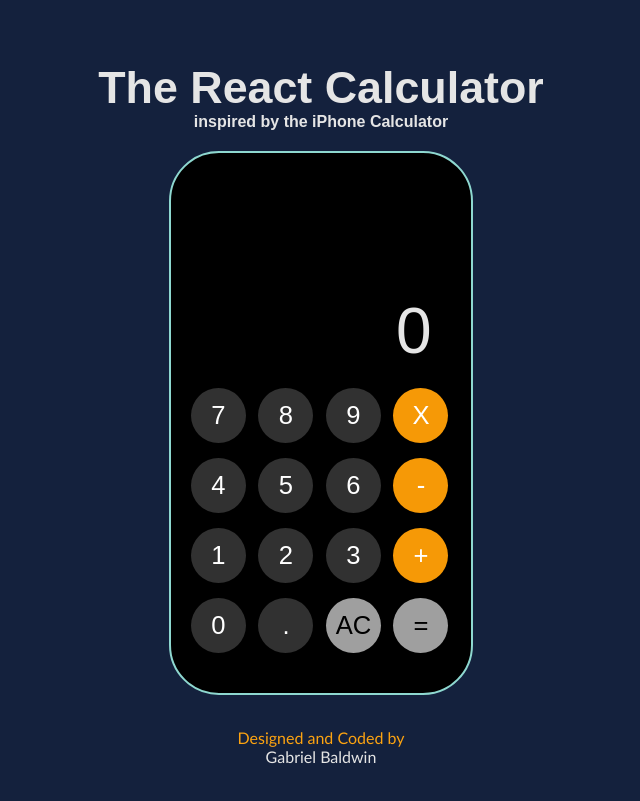
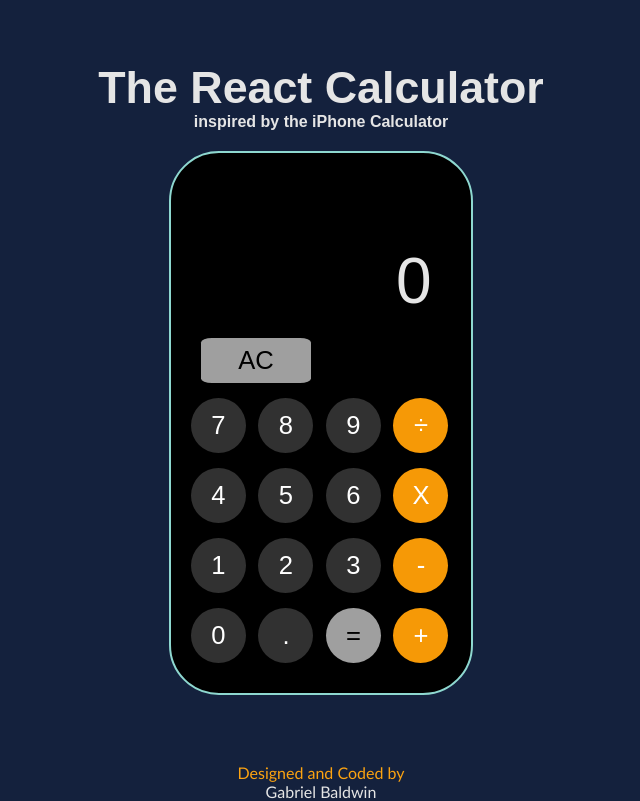
Before and after one commit to rastlyn80/react-calculator, a React (Create React App) app: page / in a window 1280 px wide. Shown: the whole page, without its empty margins (319-959 px from the left). Built offline with nearby package versions, Linux system fonts and the light colour scheme.

Commit message:
Added the division button and restyled

```diff
--- a/src/components/App.js
+++ b/src/components/App.js
@@ -12,23 +12,28 @@ class App extends React.Component {
           <h5>inspired by the iPhone Calculator</h5>
           <div className="main">
             <CalcDisplay />
+            <CalcButton value="AC" buttonStyle="cancel" id="clear" />
             <div className="buttons">
               <CalcButton value="7" buttonStyle="default" id="seven" />
+
               <CalcButton value="8" buttonStyle="default" id="eight" />
               <CalcButton value="9" buttonStyle="default" id="nine" />
-              <CalcButton value="X" buttonStyle="orange" id="multiply" />
+              <CalcButton value="÷" buttonStyle="orange" id="divide" />
+
               <CalcButton value="4" buttonStyle="default" id="four" />
               <CalcButton value="5" buttonStyle="default" id="five" />
               <CalcButton value="6" buttonStyle="default" id="six" />
-              <CalcButton value="-" buttonStyle="orange" id="subtract" />
+              <CalcButton value="X" buttonStyle="orange" id="multiply" />
+
               <CalcButton value="1" buttonStyle="default" id="one" />
               <CalcButton value="2" buttonStyle="default" id="two" />
               <CalcButton value="3" buttonStyle="default" id="three" />
-              <CalcButton value="+" buttonStyle="orange" id="add" />
+              <CalcButton value="-" buttonStyle="orange" id="subtract" />
+
               <CalcButton value="0" buttonStyle="default" id="zero" />
               <CalcButton value="." buttonStyle="default" id="decimal" />
-              <CalcButton value="AC" buttonStyle="grey" id="clear" />
               <CalcButton value="=" buttonStyle="grey" id="equals" />
+              <CalcButton value="+" buttonStyle="orange" id="add" />
             </div>
             <Credits />
           </div>
--- a/src/css/style.css
+++ b/src/css/style.css
@@ -52,7 +52,7 @@ h5 {
 
 .calc-display {
   font-size: 2em;
-  height: 35%;
+  height: 25%;
   width: 85%;
   margin: 20px auto;
   position: relative;
@@ -93,6 +93,15 @@ h5 {
   color: var(--black);
 }
 
+.cancel {
+  border-radius: 10%;
+  background-color: var(--light-grey-button);
+  color: var(--black);
+  width: 110px;
+  height: 45px;
+  margin: 15px 10px;
+}
+
 .buttons {
   display: grid;
   grid-template-columns: repeat(4, 1fr);
@@ -103,7 +112,7 @@ h5 {
 
 .credits {
   font-size: 0.5em;
-  margin: 5px auto;
+  margin: 30px auto;
   margin-bottom: 0px;
   font-family: "Gill Sans", "Gill Sans MT", Calibri, "Trebuchet MS", sans-serif;
 }
```
